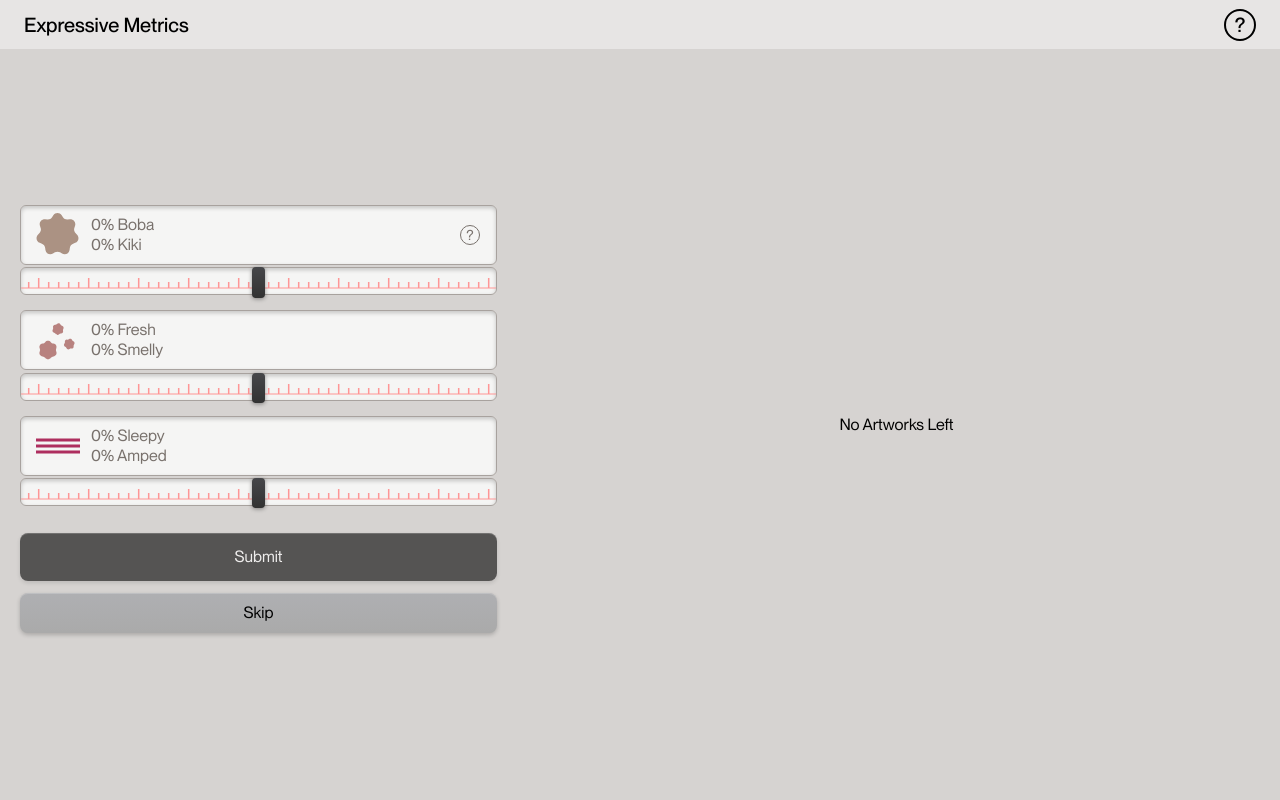
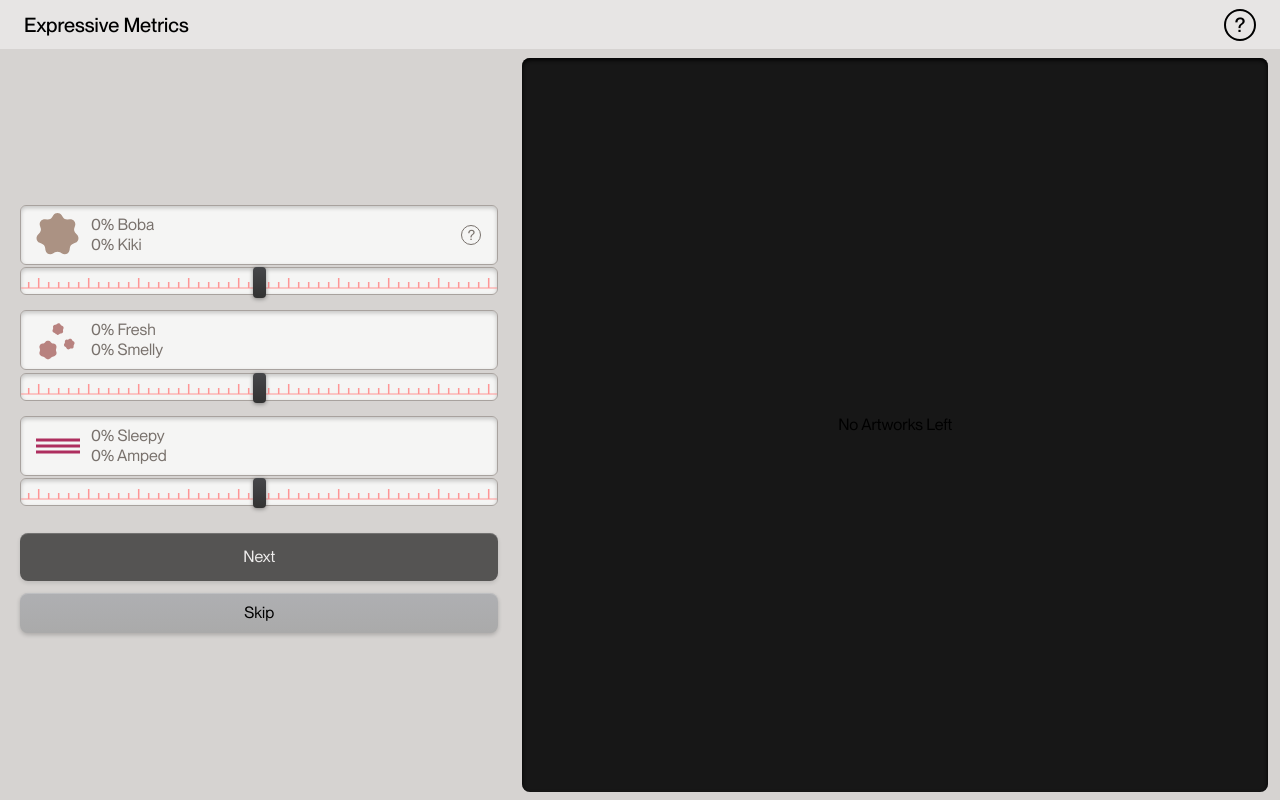
Before and after one commit to zackshersh/art-metrics, a React (Create React App) app in the folder client/: page /rating in a window 1280 px wide. Built offline with nearby package versions, Linux system fonts and the light colour scheme; no server answers.

Commit message:
more rating page styling

```diff
--- a/client/src/components/MiniArtworkDisplay.js
+++ b/client/src/components/MiniArtworkDisplay.js
@@ -39,8 +39,8 @@ function MiniArtworkDisplay({artwork, verticalLayout}) {
                 <p className='absolute top-2 left-2 rounded-md bg-stone-200 py-1 px-2 text-sm opacity-55 pointer-events-none'>+ Click to Enlarge</p>
             </div>
             <div className='pt-3'>
-                <h5 className={`${verticalLayout ? "text-md" : "text-lg"} italic leading-snug`}>{artwork.work_data.title}</h5>
-                <h5 className={`${verticalLayout ? "text-sm" : ""}`}>{artwork.work_data.artist ? artwork.work_data.artist : artwork.work_data.origin}</h5>
+                <h5 className={`${verticalLayout ? "text-md" : "text-lg"} italic leading-snug text-white`}>{artwork.work_data.title}</h5>
+                <h5 className={`${verticalLayout ? "text-sm" : ""} text-white`}>{artwork.work_data.artist ? artwork.work_data.artist : artwork.work_data.origin}</h5>
             </div>
 
             { enlarged ?
--- a/client/src/components/RatingInputs.js
+++ b/client/src/components/RatingInputs.js
@@ -88,7 +88,7 @@ function RatingInputs({ratingsState, addNewValueSet, canSubmit, setCanSubmit, su
             </div>
 
             <div className={`${verticalLayout ? "flex" : ""}`}>
-                <Button handler={submitHandler} label={"Submit"} active={canSubmit} importance='primary' size='lg' sizingStyles={verticalLayout ? "w-3/5 mr-4" : "w-full"}/>
+                <Button handler={submitHandler} label={"Next"} active={canSubmit} importance='primary' size='lg' sizingStyles={verticalLayout ? "w-3/5 mr-4" : "w-full"}/>
                 <Button handler={skipHandler} label={"Skip"} active={true} importance='secondary' sizingStyles={verticalLayout ? "w-2/5" : "w-full"}/>
             </div>
         </div>
--- a/client/src/pages/Rating.js
+++ b/client/src/pages/Rating.js
@@ -235,9 +235,9 @@ function Rating(props) {
                 }} addNewValueSet={addNewValueSet} canSubmit={canSubmit} setCanSubmit={setCanSubmit} submitHandler={handleSubmit} skipHandler={handleSkip} sizingStyles={verticalLayout ? "w-full" : "w-2/5"} verticalLayout={verticalLayout}/>
 
 
-                <div className='SPACER pl-3'> </div>
-                <div className={`${verticalLayout ? "w-full": "w-3/5"} h-full `}>
-                    <div className='flex justify-center items-center h-full p-3 w-full rounded-lg'>
+                <div className='SPACER pl-2'> </div>
+                <div className={`${verticalLayout ? "w-full": "w-3/5"} h-full py-1 px-4 md:py-0 md:px-1`}>
+                    <div className='flex justify-center items-center h-full p-3 w-full rounded-lg bg-neutral-900 shadow-inner shadow-black'>
                         {checkIfValidCurrentWork() ? <MiniArtworkDisplay artwork={allArtworks[currentWorkIndex]} verticalLayout={verticalLayout}/> : "No Artworks Left"}
                     </div>
                 </div>
```
